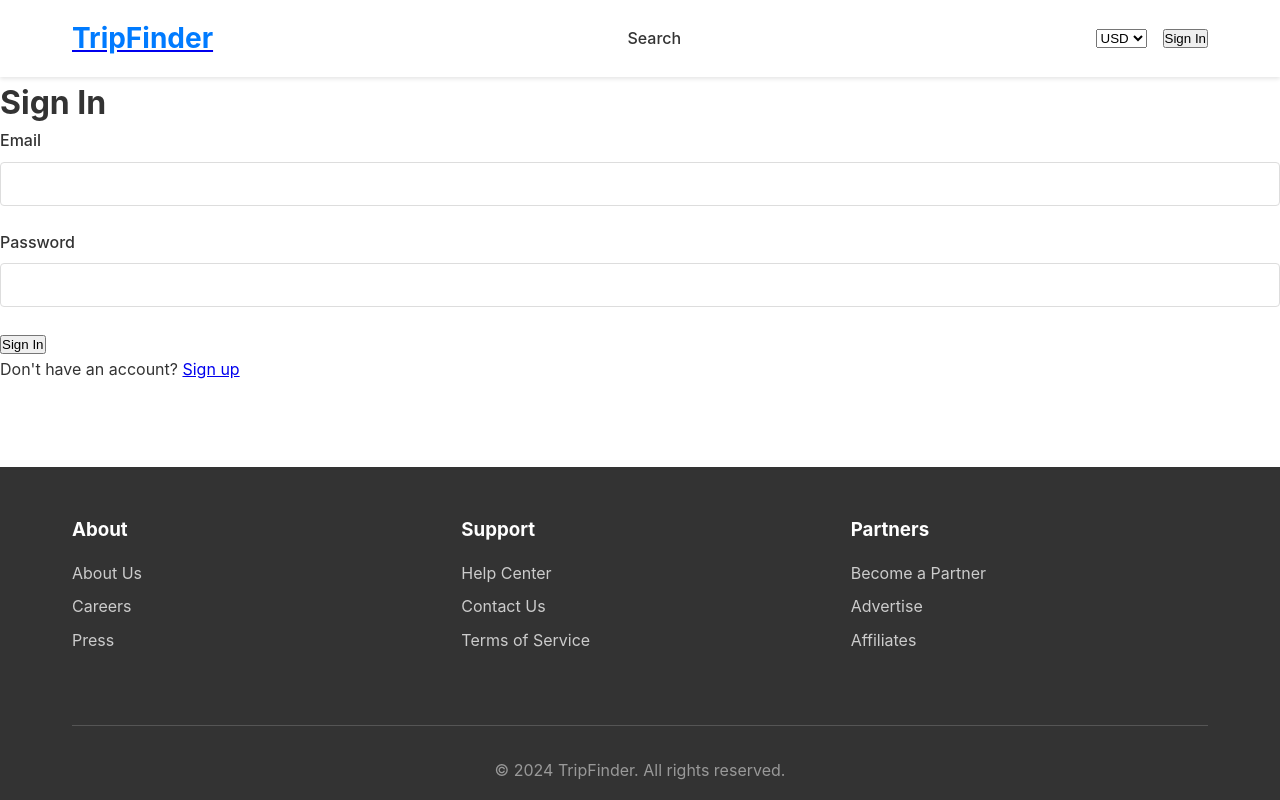
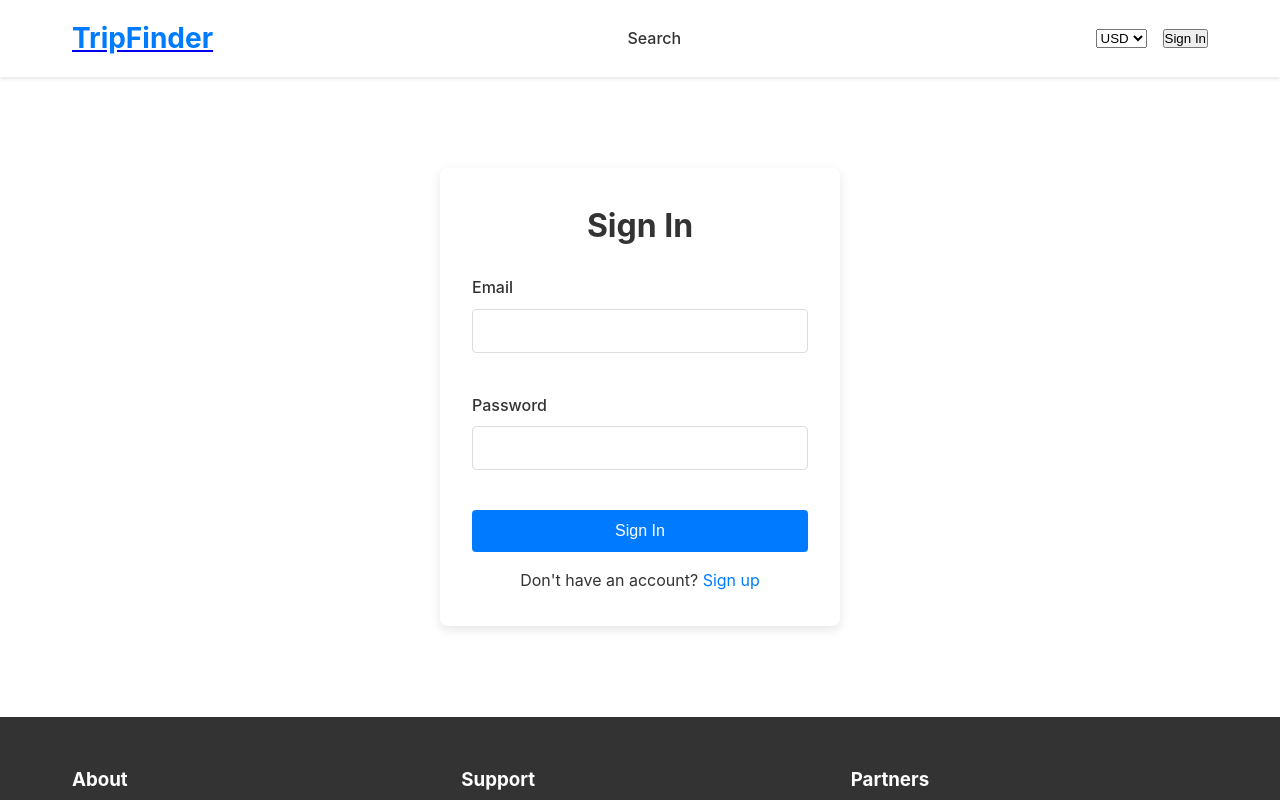
Before and after one commit to obadakatsha-ayatgroup/trivago-like, a React (Vite) app in the folder frontend/: page /login in a window 1280 px wide. Shown: the top 800 px of the page. Built offline with nearby package versions, Linux system fonts and the light colour scheme; no server answers.

Commit message:
updating styling

```diff
--- a/frontend/src/presentation/styles/global.css
+++ b/frontend/src/presentation/styles/global.css
@@ -543,3 +543,97 @@ css/* src/presentation/styles/global.css (continued) */
   background: white;
   cursor: pointer;
 }
+
+.sort-options {
+  display: flex;
+  align-items: center;
+  gap: 0.75rem;
+  padding: 1rem;
+  background: white;
+  border-radius: 4px;
+}
+
+.sort-options label {
+  font-weight: 500;
+}
+
+.sort-options select {
+  padding: 0.5rem;
+  border: 1px solid #ddd;
+  border-radius: 4px;
+  background: white;
+  cursor: pointer;
+}
+
+/* Authentication Pages */
+.auth-page {
+  display: flex;
+  align-items: center;
+  justify-content: center;
+  min-height: 80vh;
+  padding: 2rem;
+}
+
+.auth-container {
+  background: white;
+  padding: 2rem;
+  border-radius: 8px;
+  box-shadow: 0 4px 12px rgba(0,0,0,0.1);
+  width: 100%;
+  max-width: 400px;
+}
+
+.auth-container h1 {
+  text-align: center;
+  margin-bottom: 1.5rem;
+  color: #333;
+}
+
+.auth-form {
+  display: flex;
+  flex-direction: column;
+  gap: 1rem;
+}
+
+.auth-form button {
+  padding: 0.75rem;
+  background: #007bff;
+  color: white;
+  border: none;
+  border-radius: 4px;
+  font-size: 1rem;
+  cursor: pointer;
+  transition: background-color 0.2s;
+}
+
+.auth-form button:hover:not(:disabled) {
+  background: #0056b3;
+}
+
+.auth-form button:disabled {
+  background: #ccc;
+  cursor: not-allowed;
+}
+
+.auth-link {
+  text-align: center;
+  margin-top: 1rem;
+}
+
+.auth-link a {
+  color: #007bff;
+  text-decoration: none;
+}
+
+.auth-link a:hover {
+  text-decoration: underline;
+}
+
+.error-message {
+  background: #f8d7da;
+  color: #721c24;
+  padding: 0.75rem;
+  border-radius: 4px;
+  margin-bottom: 1rem;
+  text-align: center;
+}
```
